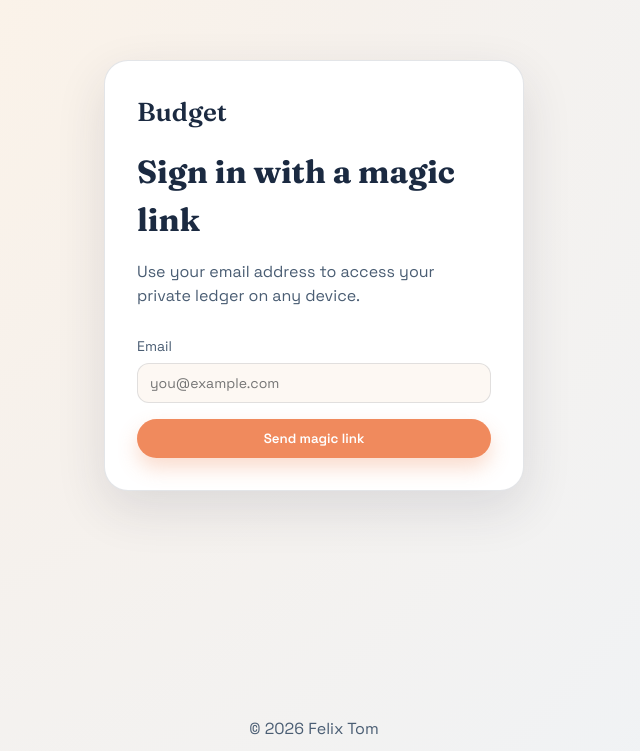
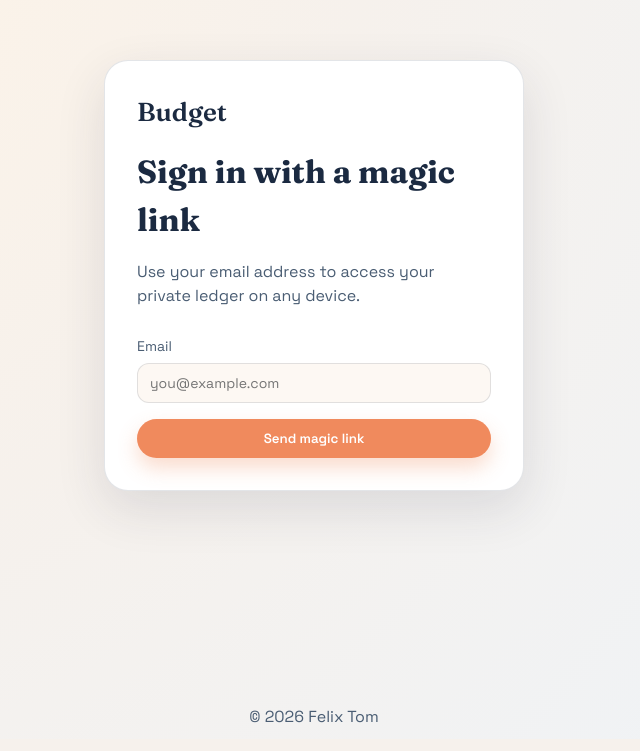
Before and after one commit to felixt-io/budget-monitoring-ledger, a React (Vite) app in the folder web/: page /login in a window 1280 px wide. Shown: the part 125-876 px from the top of the page, without its empty margins (326-966 px from the left). Built offline with nearby package versions, Linux system fonts and the light colour scheme; no server answers.

Commit message:
Tighten auth footer spacing

```diff
--- a/web/src/index.css
+++ b/web/src/index.css
@@ -396,7 +396,7 @@ select {
 }
 
 .auth-shell .site-footer {
-  margin-top: 24px;
+  margin-top: 12px;
 }
 
 .auth-card {
```
